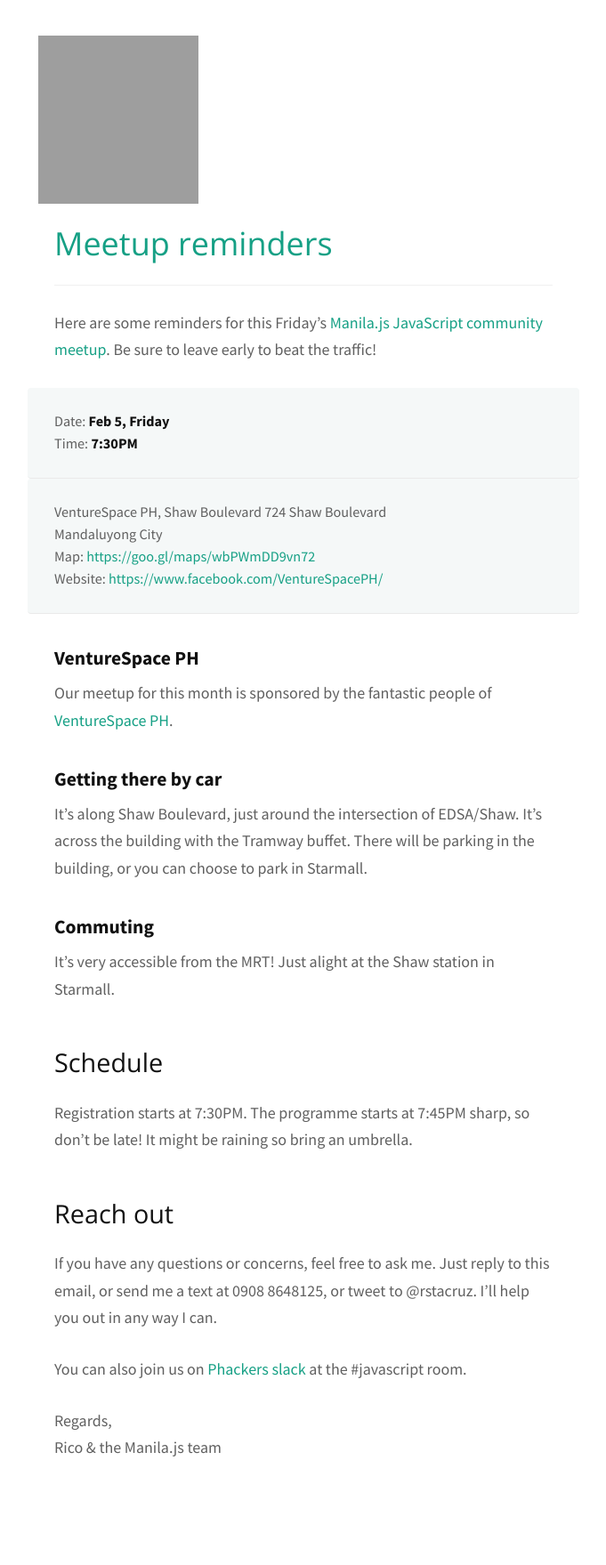
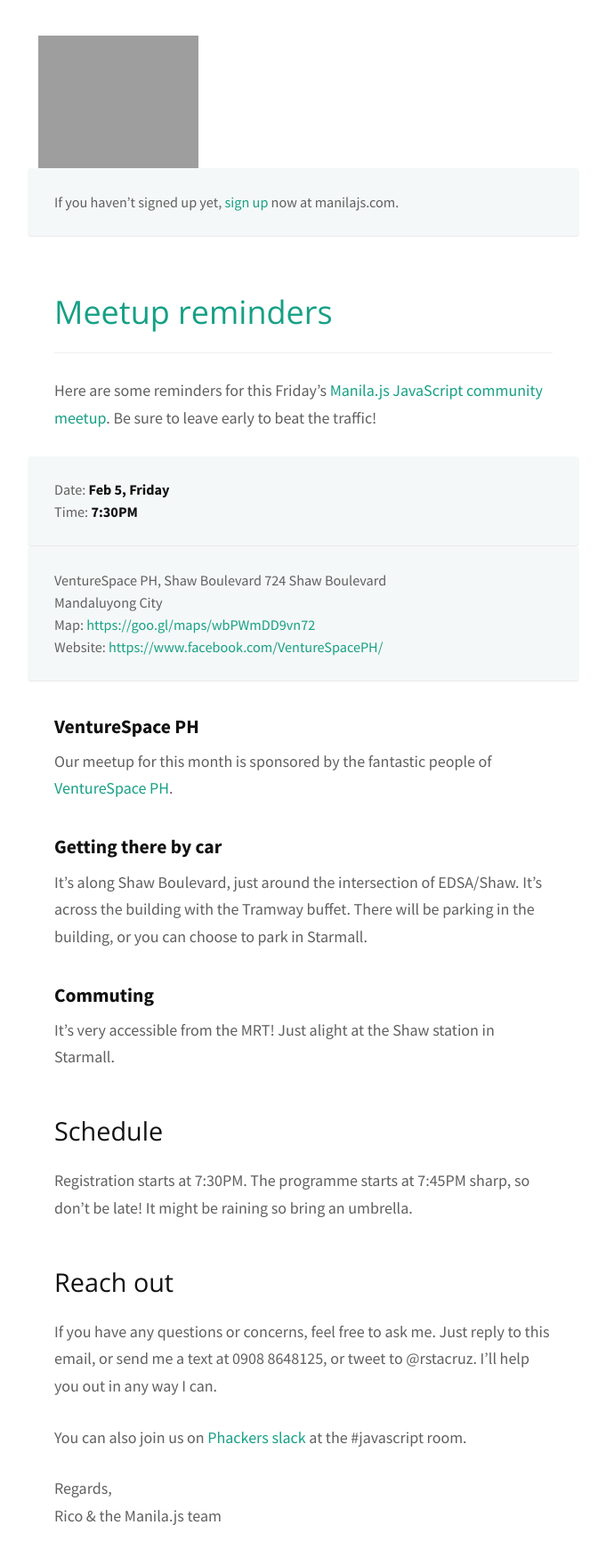
Before and after one commit to manilajs/manilajs.com, a Jekyll site: the page built from _posts/2016-02-01-016-welcome.md, in a window 1280 px wide. Shown: the whole page at 89% size, without its empty margins (299-980 px from the left). Built offline with Jekyll 4.4.1, drawn with Linux system fonts in a browser that asks for light colours; nearby versions of some CDN libraries; some web fonts are replaced; before the commit the page ends 1683 px from its top, so only the background shows below that.

Commit message:
Add signup link

```diff
--- a/_posts/2016-02-01-016-welcome.md
+++ b/_posts/2016-02-01-016-welcome.md
@@ -1,3 +1,4 @@
+> If you haven't signed up yet, [sign up](/) now at manilajs.com.
 
 # Meetup reminders
 
```
